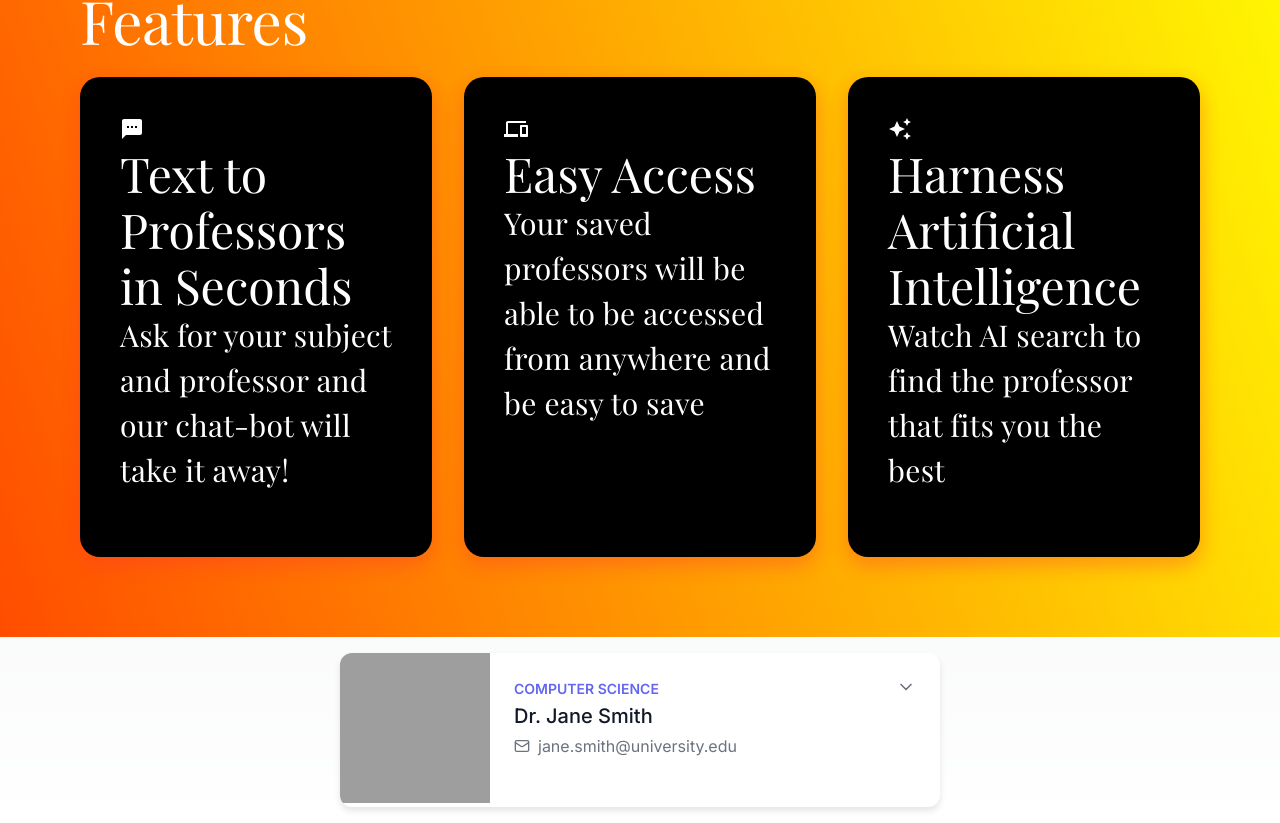
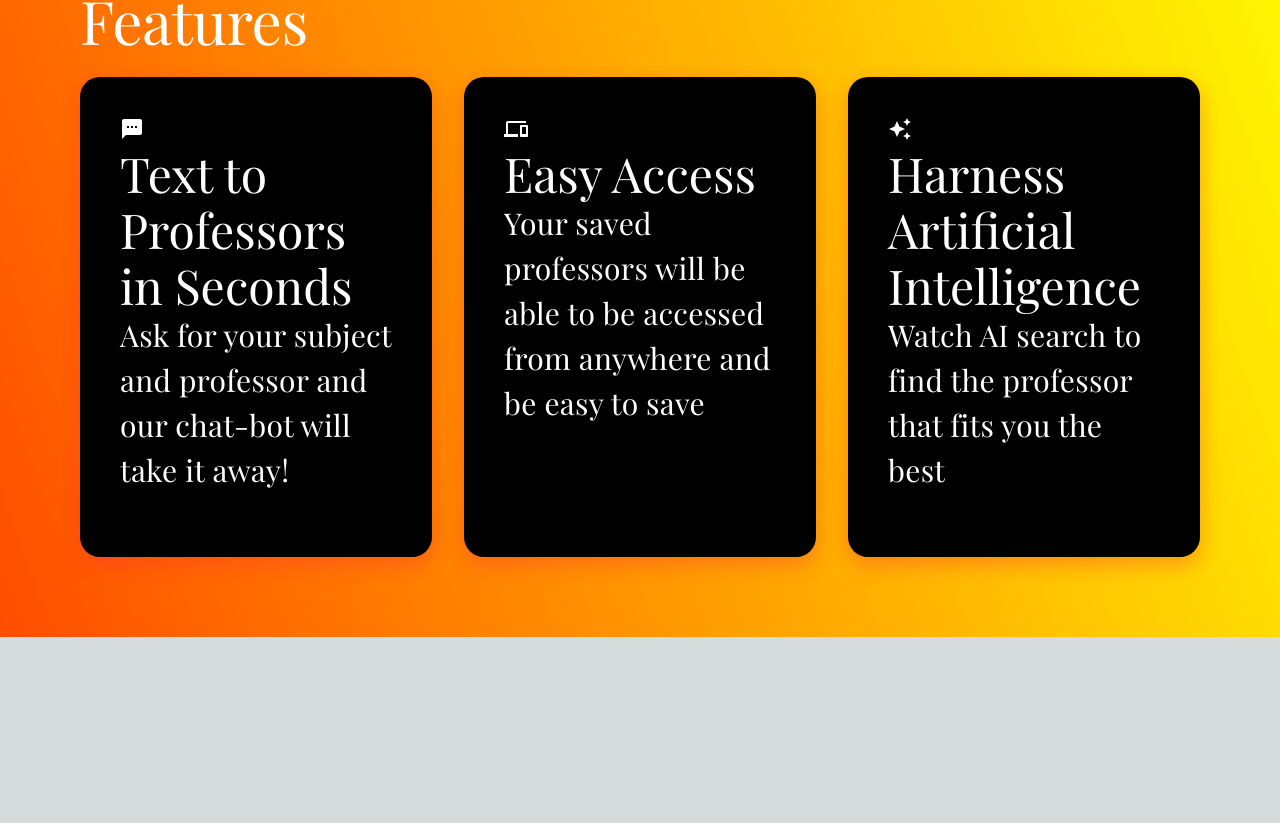
Before and after one commit to Shoheicode/Project-5--AI-Rate-My-Professor, a Next.js app: page / in a window 1280 px wide. Shown: the part 695-1518 px from the top of the page. After the commit the page ends 1332 px from the top, so only its background shows below. Built offline with nearby package versions, Linux system fonts and the light colour scheme; no server answers; grey boxes are pictures that could not be loaded; a web font is replaced by a local one.

Commit message:
deleted test code

```diff
--- a/app/page.js
+++ b/app/page.js
@@ -105,16 +105,6 @@ export default function Home() {
             />
           </Grid>
         </Box>
-        <Box>
-          <ProfessorBox professor={{
-            name: "Dr. Jane Smith",
-            email: "jane.smith@university.edu",
-            phone: "+1 (555) 123-4567",
-            department: "Computer Science",
-            courses: ["Intro to AI", "Machine Learning", "Data Structures"],
-            achievements: "2023 Outstanding Educator Award"
-          }}/>
-        </Box>
       </Box>
   );
 }
```
